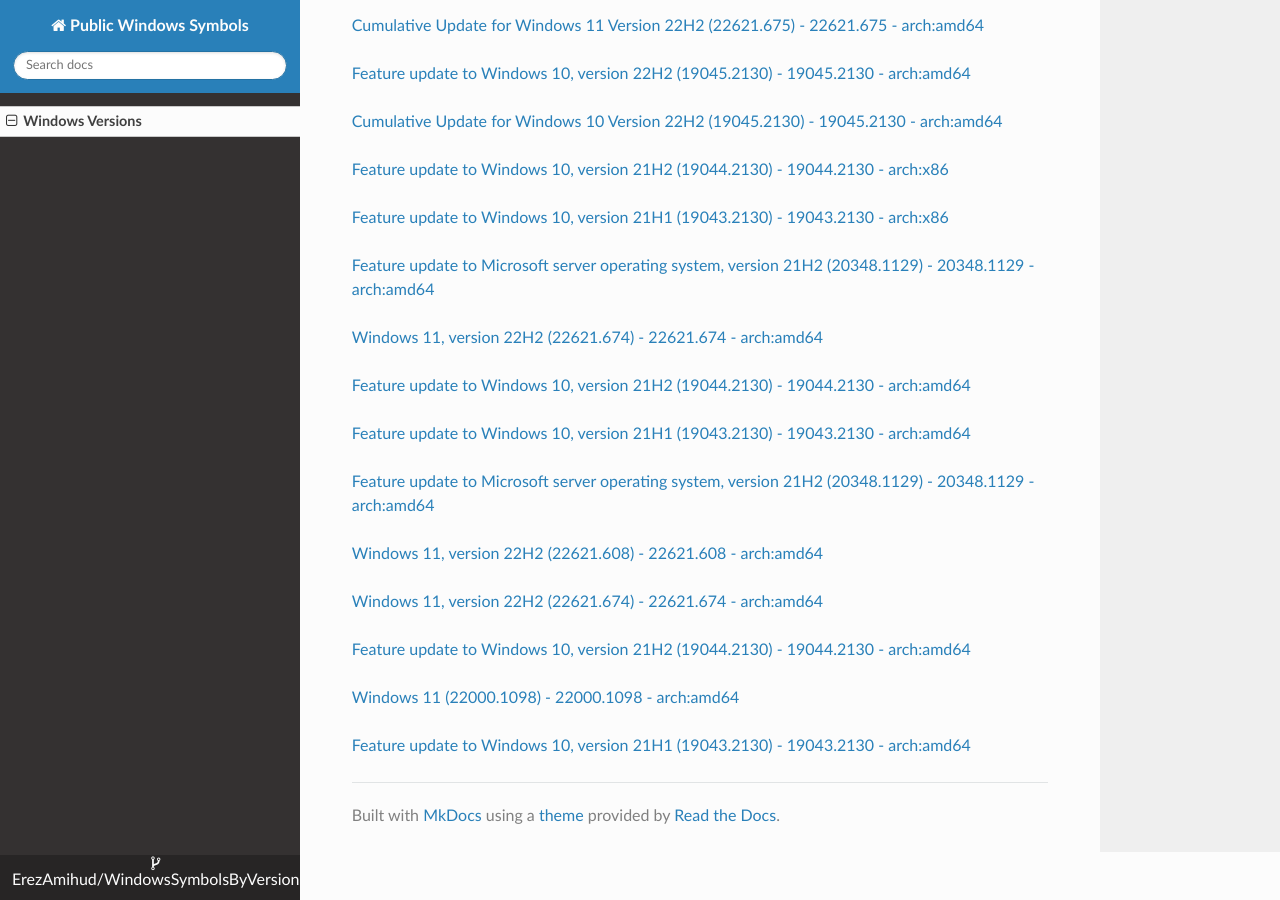
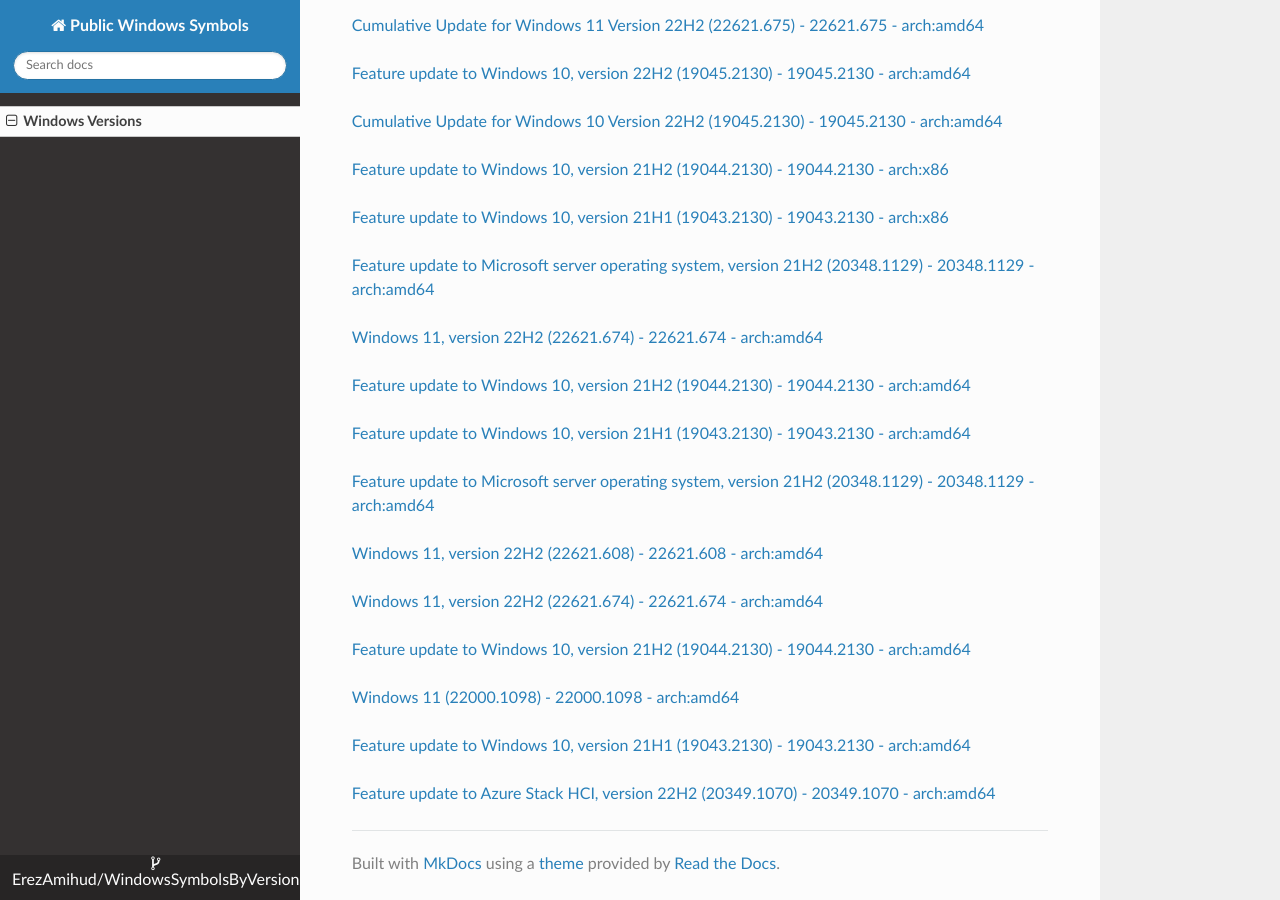
Before and after one commit to ErezAmihud/WindowsSymbolsByVersion, an MkDocs documentation site: the page built from docs/index.md, in a window 1280 px wide and 900 px high, scrolled down 50597 px. Built offline with MkDocs 1.6.1, drawn with Linux system fonts in a browser that asks for light colours; nearby versions of some CDN libraries.

Commit message:
Automated commit, add manifest for 478febd9-f670-4700-9a3a-25325f8fc24f

```diff
--- a/docs/index.md
+++ b/docs/index.md
@@ -2986,3 +2986,6 @@
 
 
 [Feature update to Windows 10, version 21H1 (19043.2130) - 19043.2130 - arch:amd64](https://github.com/ErezAmihud/WindowsSymbolsByVersion/blob/main/manifests/9acfd607-e21d-4260-a2ca-2b992e8a98be.manifest)
+
+
+[Feature update to Azure Stack HCI, version 22H2 (20349.1070) - 20349.1070 - arch:amd64](https://github.com/ErezAmihud/WindowsSymbolsByVersion/blob/main/manifests/478febd9-f670-4700-9a3a-25325f8fc24f.manifest)
```
Also changed, not shown: process_builds.json (+1 -1 lines), 1 other file.
